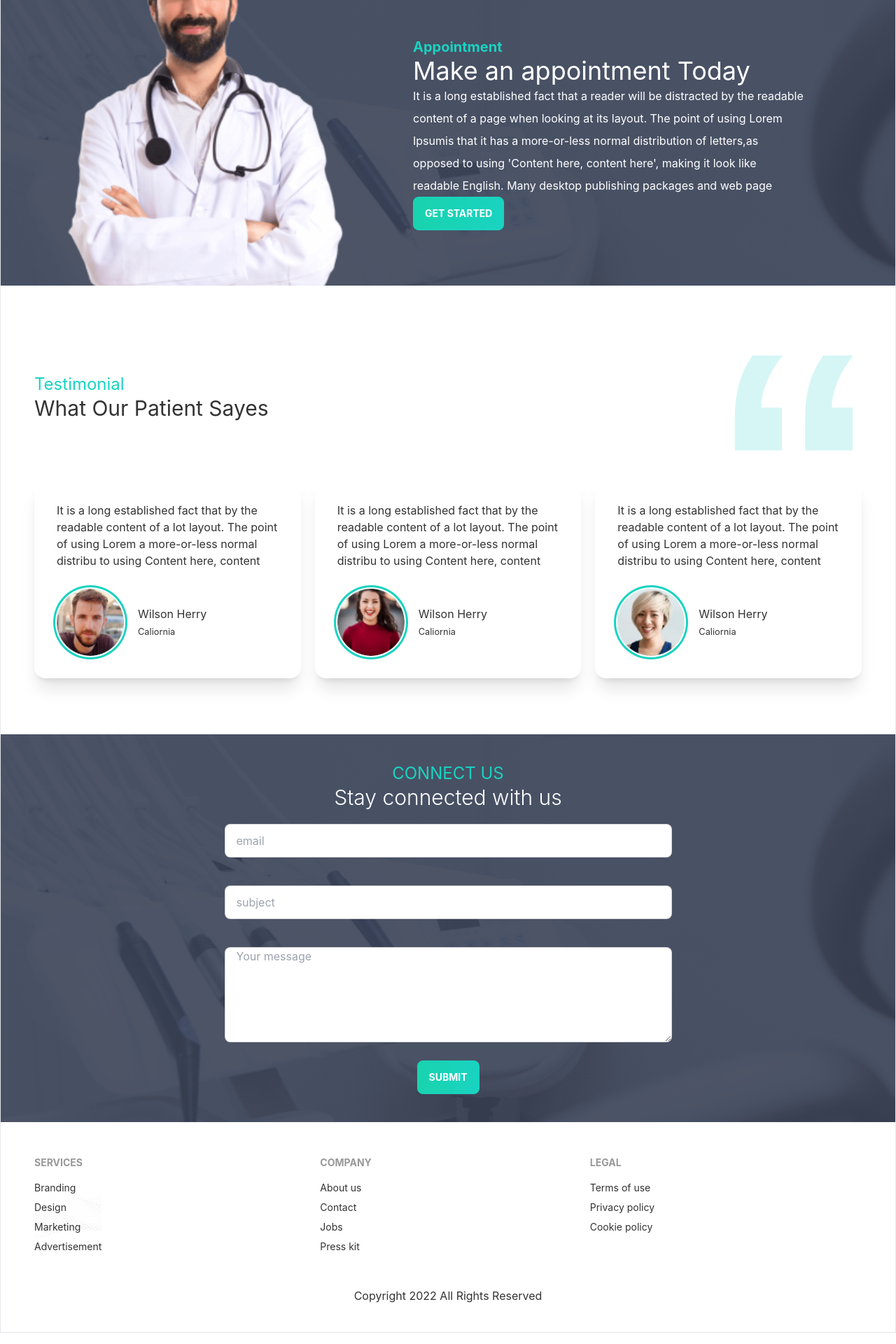
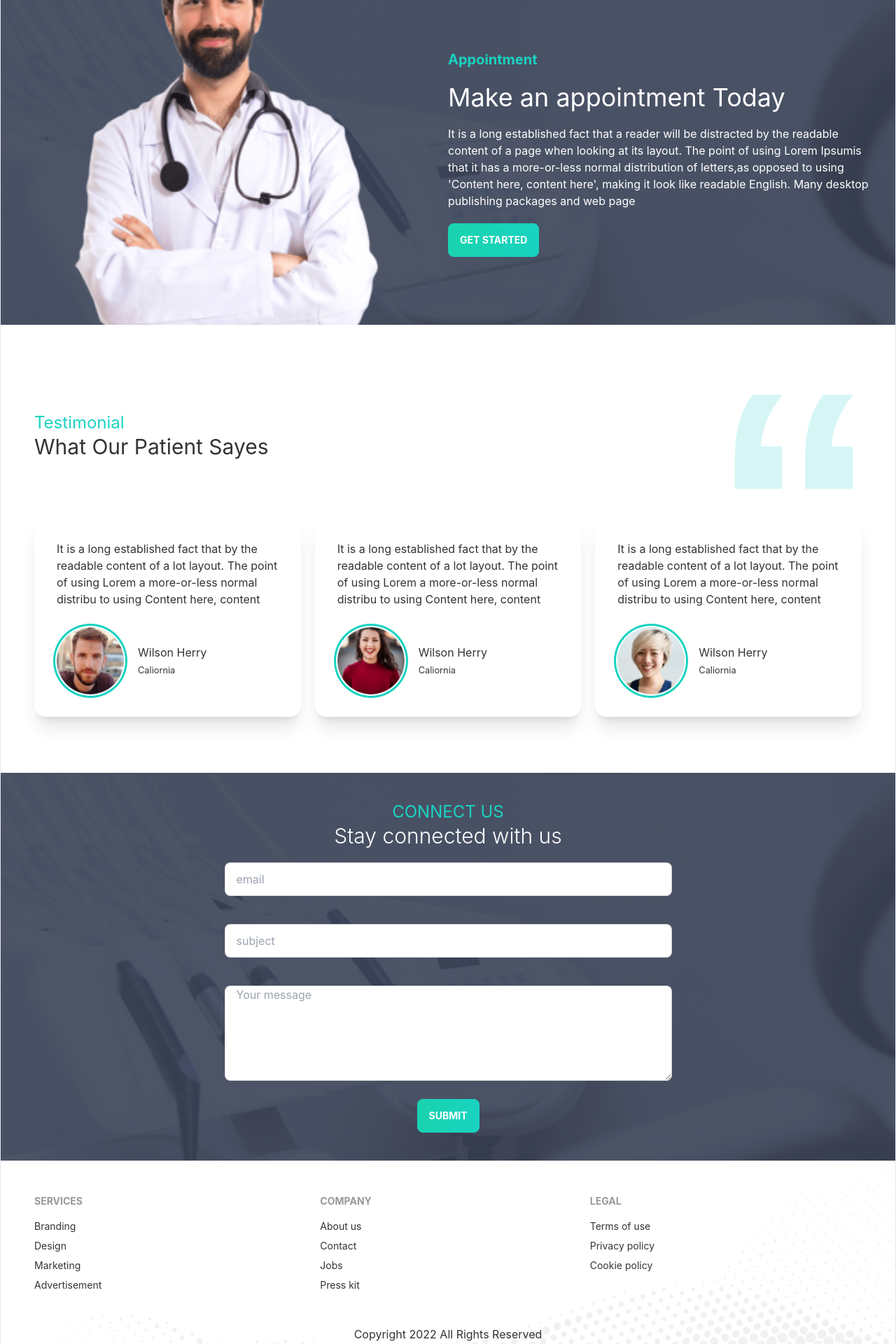
Before and after one commit to MD-MAHBUBUR-RAHMAN/doctor-portal, a React (Create React App) app: page / in a window 1280 px wide. Shown: the part 2340-4260 px from the top of the page at 70% size. Built offline with nearby package versions, Linux system fonts and the light colour scheme.

Commit message:
Appointment page Created and Notfound page modified

```diff
--- a/src/App.js
+++ b/src/App.js
@@ -5,6 +5,7 @@ import About from "./Page/About/About";
 import Nav from "./Page/Shared/Nav";
 import Login from "./Page/Login/Login";
 import NotFound from "./Page/Notfound/NotFound";
+import Appointment from "./Page/Appointment/Appointment";
 
 function App() {
   return (
@@ -13,6 +14,7 @@ function App() {
       <Routes>
         <Route path="/" element={<Home />} />
         <Route path="/about" element={<About />} />
+        <Route path="/appointment" element={<Appointment />} />
         <Route path="/login" element={<Login />} />
         <Route path="*" element={<NotFound />} />
       </Routes>
--- /dev/null
+++ b/src/Page/Appointment/Appointment.js
@@ -0,0 +1,12 @@
+import React from "react";
+import Footer from "../Shared/Footer";
+
+const Appointment = () => {
+  return (
+    <div>
+      <Footer />
+    </div>
+  );
+};
+
+export default Appointment;
--- a/src/Page/Home/MakeappointmentHome.js
+++ b/src/Page/Home/MakeappointmentHome.js
@@ -10,15 +10,15 @@ const MakeappointmentHome = () => {
       style={{
         backgroundImage: `url(${appointment})`,
       }}
-      className="md:flex sm:items-center"
+      className="flex items-center"
     >
-      <div className="hidden md:block sm:flex-1  mt-[-100px]">
-        <img src={doctorSmall} alt="" className="" />
+      <div className=" flex-1 hidden lg:block">
+        <img src={doctorSmall} alt="" className="mt-[-100px]" />
       </div>
-      <div className="sm:flex-1 text-white leading-loose py-[72px] px-7 md:pr-32">
+      <div className="flex-1 text-white p-5">
         <h3 className="text-primary text-xl font-bold">Appointment</h3>
-        <h2 className="text-2xl md:text-4xl">Make an appointment Today</h2>
-        <p>
+        <h2 className="text-2xl md:text-4xl py-5">Make an appointment Today</h2>
+        <p className="pb-5">
           It is a long established fact that a reader will be distracted by the
           readable content of a page when looking at its layout. The point of
           using Lorem Ipsumis that it has a more-or-less normal distribution of
--- a/src/Page/Notfound/NotFound.js
+++ b/src/Page/Notfound/NotFound.js
@@ -1,9 +1,10 @@
 import React from "react";
+import notfound from "../../assets/images/dribbble_1.gif";
 
 const NotFound = () => {
   return (
-    <div className="text-4xl text-center text-red-600">
-      <h1>404</h1>
+    <div className="h-screen flex items-center justify-center">
+      <img src={notfound} alt="" />
     </div>
   );
 };
--- a/src/Page/Shared/Footer.js
+++ b/src/Page/Shared/Footer.js
@@ -4,14 +4,15 @@ import footer from "../../assets/images/footer.png";
 
 const Footer = () => {
   return (
-    <section className="pb-10">
+    <section
+      className="pb-10"
+      style={{
+        backgroundImage: `url(${footer})`,
+        backgroundSize: "cover",
+      }}
+    >
       <footer className="footer p-12">
-        <div
-          style={{
-            backgroundImage: `url(${footer})`,
-            backgroundSize: "cover",
-          }}
-        >
+        <div>
           <span className="footer-title">Services</span>
           <Link to="" className="link link-hover">
             Branding
--- a/src/Page/Shared/Nav.js
+++ b/src/Page/Shared/Nav.js
@@ -11,7 +11,7 @@ const Nav = () => {
         <Link to="/about">About</Link>
       </li>
       <li>
-        <Link to="/apointment">Appointment</Link>
+        <Link to="/appointment">Appointment</Link>
       </li>
       <li>
         <Link to="/review">Reviews</Link>
```
